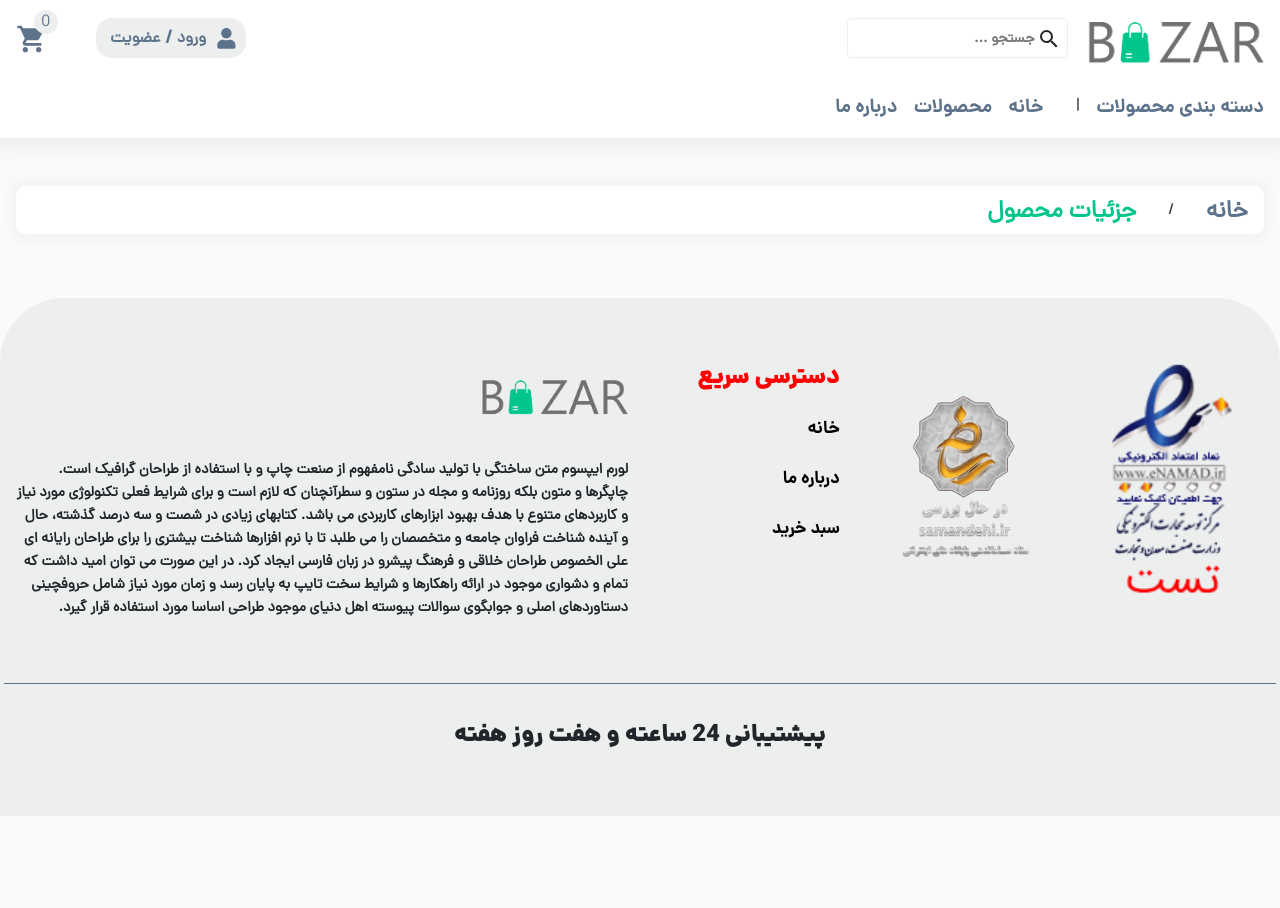
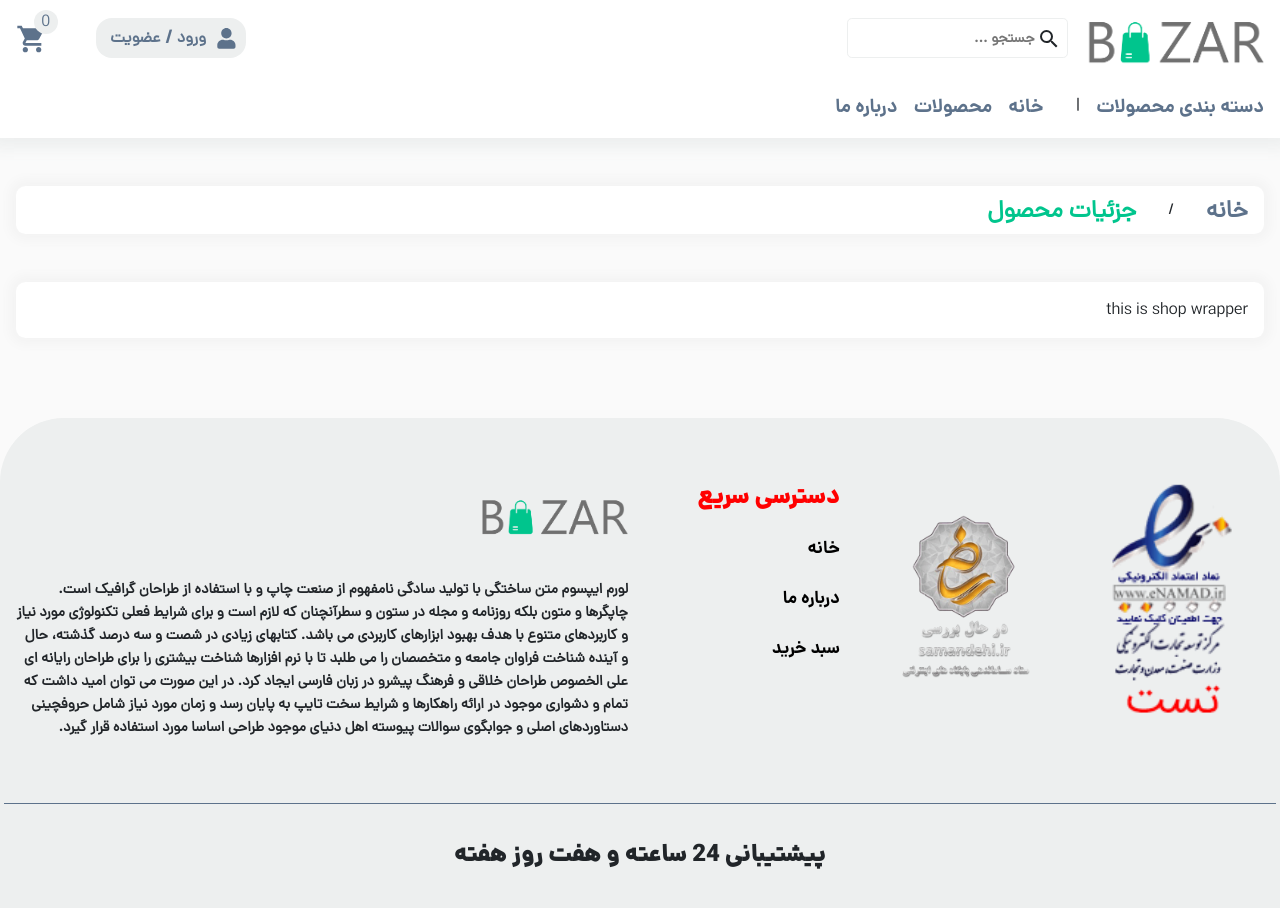
Before and after one commit to mohammadmehdidalvandii/bazar-shop, a Next.js app: page /Shop/1 in a window 1280 px wide. Shown: the top 908 px of the page. Before the commit the page ends 816 px from the top, so only its background shows below. Built offline with nearby package versions, Linux system fonts and the light colour scheme.

Commit message:
fixed section productDetails  grid

```diff
--- a/src/app/Shop/[id]/page.jsx
+++ b/src/app/Shop/[id]/page.jsx
@@ -1,16 +1,23 @@
-import Breadcrumb from '@/components/modules/Breadcrumb/Breadcrumb'
-import Footer from '@/components/modules/Footer/Footer'
-import Navbar from '@/components/modules/Navbar/Navbar'
-import React from 'react'
+import Breadcrumb from "@/components/modules/Breadcrumb/Breadcrumb";
+import Footer from "@/components/modules/Footer/Footer";
+import Navbar from "@/components/modules/Navbar/Navbar";
+import React from "react";
 
 function page() {
   return (
     <>
-    <Navbar/>
-    <Breadcrumb text="جزئیات محصول"/>
-    <Footer/>
+      <Navbar />
+      <Breadcrumb text="جزئیات محصول" />
+      <div className="containers">
+        <div className="row mt-5">
+          <div className="col-12">
+            <div className="shop_Wrapper">this is shop wrapper</div>
+          </div>
+        </div>
+      </div>
+      <Footer />
     </>
-  )
+  );
 }
 
-export default page
+export default page;
```
